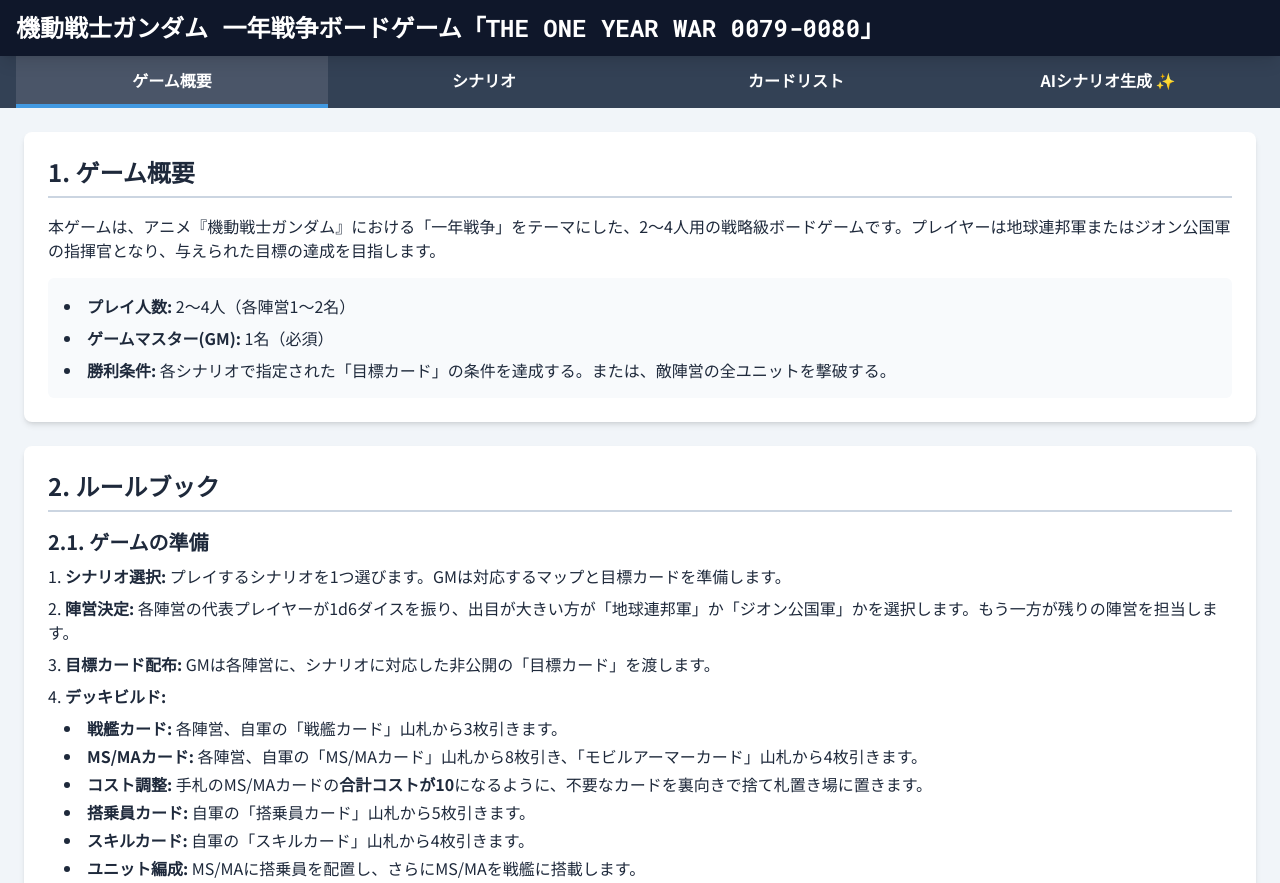
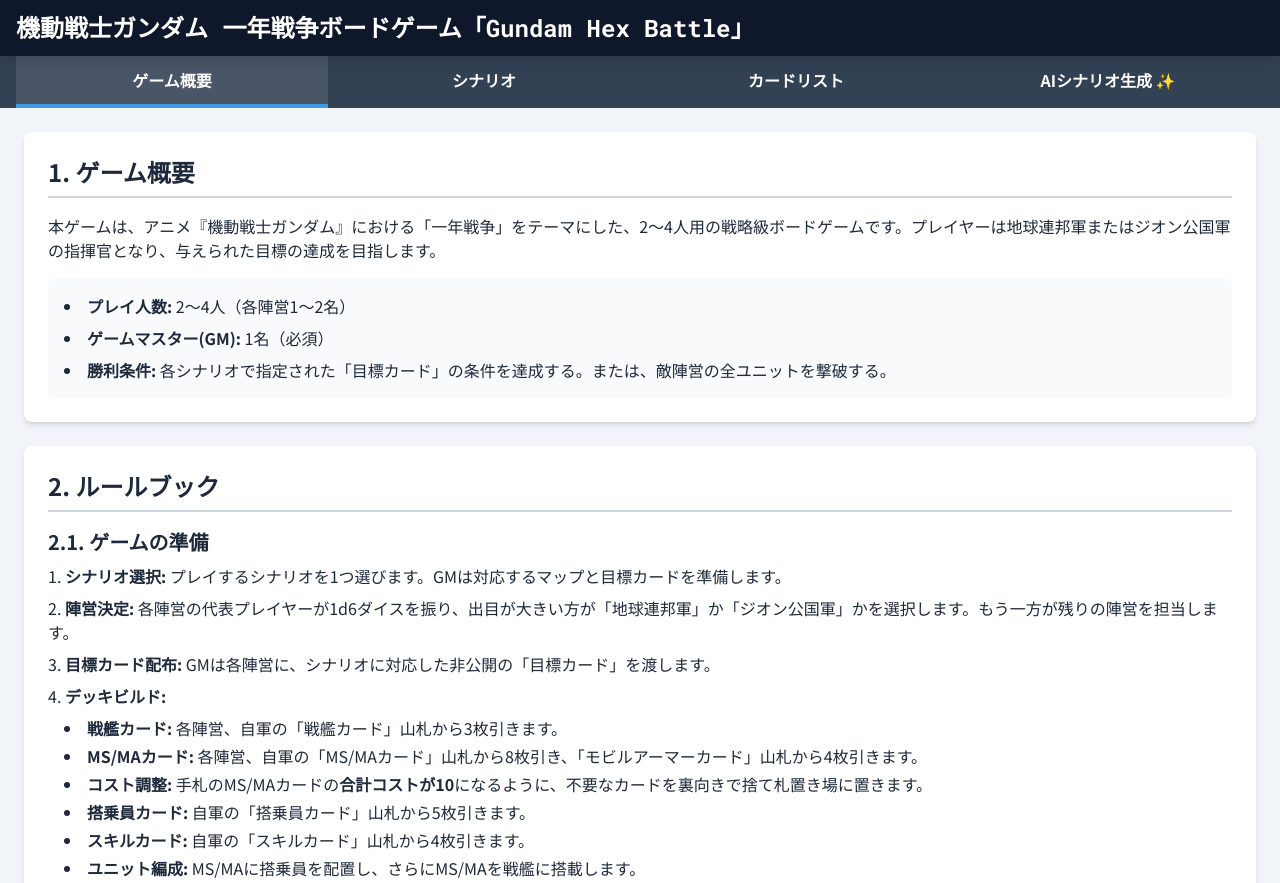
Before and after one commit to MokomoS/GundamHexBattle, a plain HTML site: page index.html in a window 1280 px wide. Shown: the top 883 px of the page. Drawn offline with nearby package versions, Linux system fonts and the light colour scheme.

Commit message:
Update index.html

```diff
--- a/index.html
+++ b/index.html
@@ -3,7 +3,7 @@
 <head>
     <meta charset="UTF-8">
     <meta name="viewport" content="width=device-width, initial-scale=1.0">
-    <title>機動戦士ガンダム 一年戦争ボードゲーム 支援アプリ</title>
+    <title>機動戦士ガンダム 一年戦争～HEX BATTLE～</title>
     <script src="https://cdn.tailwindcss.com"></script>
     <link href="https://fonts.googleapis.com/css2?family=Noto+Sans+JP:wght@400;700&family=Roboto+Mono:wght@400;700&display=swap" rel="stylesheet">
     <style>
@@ -86,7 +86,7 @@
 
     <header class="bg-slate-900 text-white shadow-lg sticky top-0 z-50">
         <div class="container mx-auto px-4 py-3">
-            <h1 class="text-xl md:text-2xl font-bold card-title">機動戦士ガンダム 一年戦争ボードゲーム「THE ONE YEAR WAR 0079-0080」</h1>
+            <h1 class="text-xl md:text-2xl font-bold card-title">機動戦士ガンダム 一年戦争ボードゲーム「Gundam Hex Battle」</h1>
         </div>
     </header>
 
```
